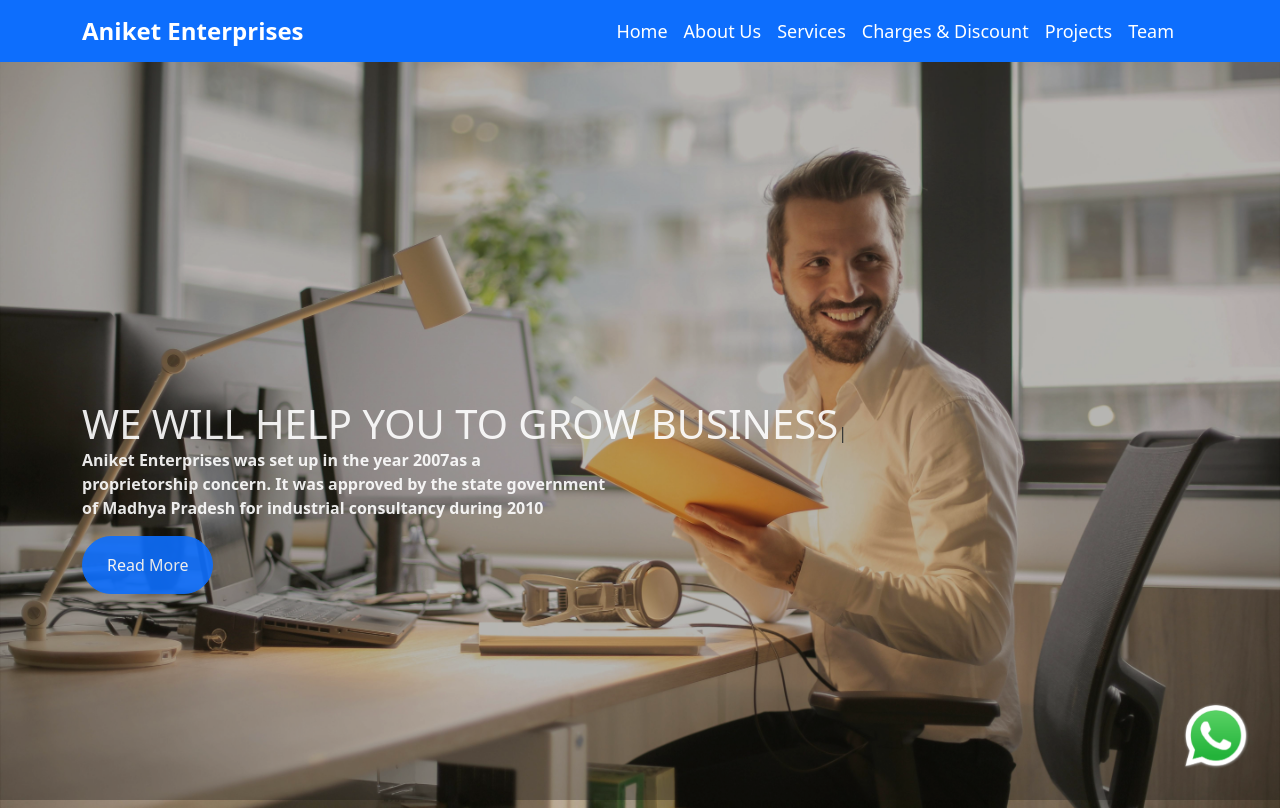
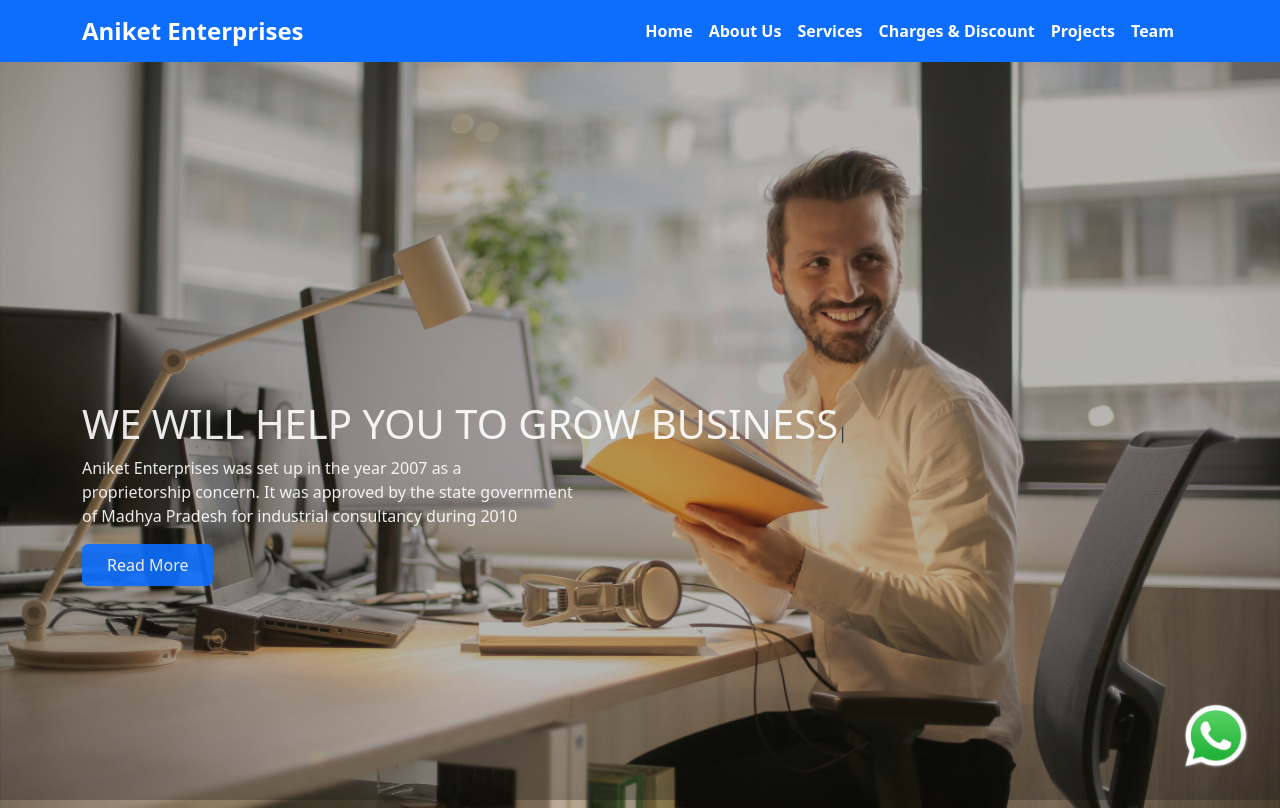
Before and after one commit to anujnema5/aniket-enterprise, a React (Vite) app in the folder client/: page / in a window 1280 px wide. Shown: the top 810 px of the page. Built offline with nearby package versions, Linux system fonts and the light colour scheme.

Commit message:
home and about changes

```diff
--- a/client/src/App.css
+++ b/client/src/App.css
@@ -2,7 +2,8 @@
 /* Add this CSS to your stylesheet */
 .offnav .nav-item .nav-link {
   color: white !important;
-  font-size: 18px;
+  font-size: 16px;
+  font-weight: 600;
   transition: color 0.3s ease;
 }
 #togglerClosebtn {
--- a/client/src/components/content/About.jsx
+++ b/client/src/components/content/About.jsx
@@ -27,8 +27,8 @@ function About() {
             We offer multiple industrial consultancy services to our clients
             from Investment Profile, Detailed Project Report and Techno Economic
             viability reports etc.
-            <span className="text-primary">
-               We offer consultancy services in different sectors like food
+              <span className="text-primary">&nbsp;
+                We offer consultancy services in different sectors like food
               processing, Engineering, Plastic, Dairy, Manufacturing and
               Construction etc.
             </span>{" "}
--- a/client/src/components/content/Home.jsx
+++ b/client/src/components/content/Home.jsx
@@ -30,15 +30,15 @@ function Home() {
                       cursorClassName: "w-50 h-50"
                     }}
                   />
-                  <p className="text-white fw-bold">
-                    Aniket Enterprises was set up in the year 2007as a <br />
+                  <p className="text-white pt-2">
+                    Aniket Enterprises was set up in the year 2007 as a <br />
                     proprietorship concern. It was approved by the state
                     government <br />
                     of Madhya Pradesh for industrial consultancy during 2010
                   </p>
                   <a
                     href="/#aboutUs"
-                    className="btn btn-primary py-sm-3 px-sm-4 rounded-pill me-3 animated slideInLeft"
+                    className="btn btn-primary py-sm-2 px-sm-4  me-3 opacity-100"
                   >
                     Read More
                   </a>
```
Also changed, not shown: 1 other file (tests, documents, lock files or other folders).
